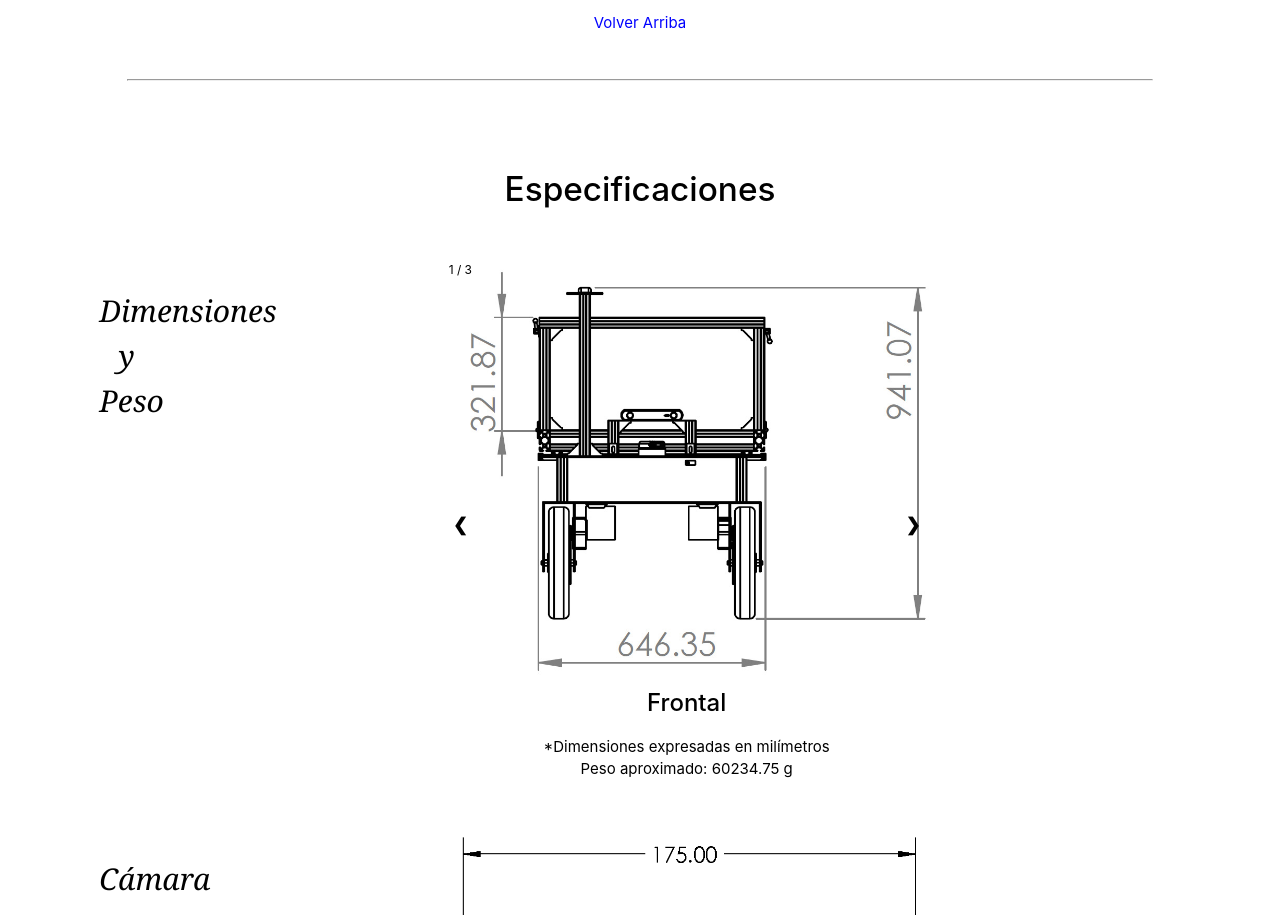
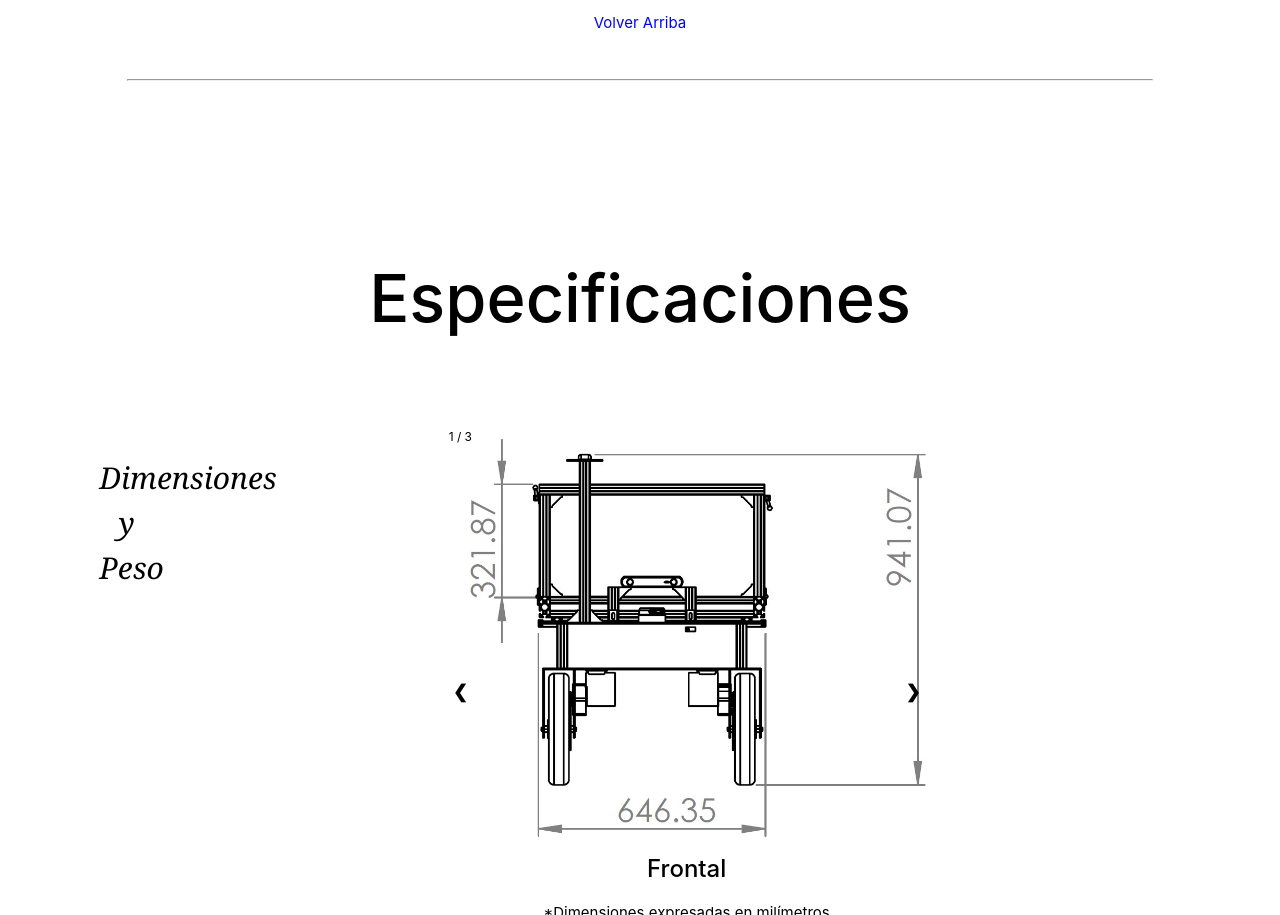
Before and after one commit to groveragronics/groveragronics.github.io, a plain HTML site: page UMA.html in a window 1280 px wide. Shown: the part 8969-9884 px from the top of the page. Drawn offline with nearby package versions, Linux system fonts and the light colour scheme.

Commit message:
Change size in specs

```diff
--- a/UMA.html
+++ b/UMA.html
@@ -507,7 +507,7 @@
 
         <!-- Especificaciones -->
         <div class="container">
-          <p id="specs" align="center" style="font-size: 25pt; color: #000">
+          <p id="specs" align="center" style="font-size: 50pt; color: #000">
               <br><strong>Especificaciones</strong></p>
         </div>
         <div class="row">
```
